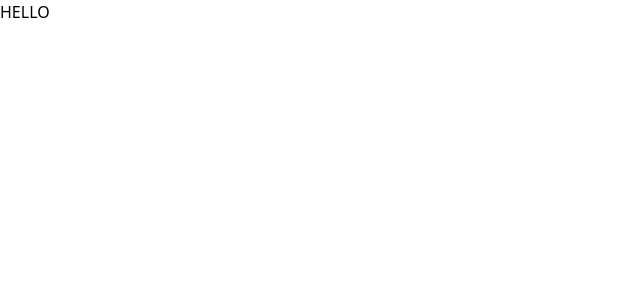
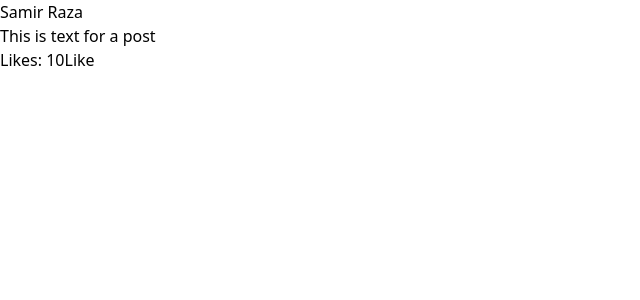
Before and after one commit to EpicAppCorp/EpicApp, a Next.js app: page / in a window 1280 px wide. Shown: the top 300 px of the page, without its empty margins (0-640 px from the left). Built offline with nearby package versions, Linux system fonts and the light colour scheme.

Commit message:
Added some directories for a few components to go and started the Stream

```diff
--- a/package.json
+++ b/package.json
@@ -11,7 +11,7 @@
   "dependencies": {
     "eslint": "8.33.0",
     "eslint-config-next": "13.1.6",
-    "next": "13.1.6",
+    "next": "^13.1.6",
     "react": "18.2.0",
     "react-dom": "18.2.0"
   },
--- /dev/null
+++ b/pages/Stream/LikeButton/index.jsx
@@ -0,0 +1,12 @@
+import { useState } from "react";
+
+const LikeButton = () => {
+
+    return (
+      <button className="like-button">
+        Like
+      </button>
+    );
+  };
+
+  export default LikeButton;
--- /dev/null
+++ b/pages/Stream/LikeButton/styles/LikeButton.css
@@ -0,0 +1,3 @@
+.like-button {
+    padding: 10px;
+}
--- /dev/null
+++ b/pages/Stream/index.jsx
@@ -0,0 +1,16 @@
+import LikeButton from "./LikeButton";
+
+const Stream = ({inbox}) => (
+    inbox.map((post) =>
+        <div key={post.id}>
+            <div className="post-author">{post.author}</div>
+            <div className="post-text">{post.text}</div>
+            <div className="post-likes">
+                Likes: {post.likes}
+                <LikeButton/>
+            </div>
+        </div>
+    )
+)
+
+export default Stream;
--- a/pages/index.js
+++ b/pages/index.js
@@ -1,6 +1,27 @@
 import Head from "next/head";
+import Stream from "./Stream"
 
 export default function Home() {
+  const inbox = [
+    {
+      id: 123,
+      author: "Samir Raza",
+      privacy: "public",
+      type: "text",
+      text: "This is text for a post",
+      likes: 10,
+      comments: [
+        {
+          commenterId: 12,
+          commentText: "This is a comment"
+        },
+        {
+          commenterId: 21,
+          commentText: "This is another comment"
+        }
+      ]
+    }
+  ]
   return (
     <>
       <Head>
@@ -9,7 +30,9 @@ export default function Home() {
         <meta name="viewport" content="width=device-width, initial-scale=1" />
         <link rel="icon" href="/favicon.ico" />
       </Head>
-      <main className="container mx-auto text-6xl font-bold">HELLO</main>
+      <main className="container mx-auto">
+        <Stream className="stream" inbox={inbox}/>
+      </main>
     </>
   );
 }
```
Also changed, not shown: pages/Profile/index.jsx (added, +7 -0 lines), pages/Signup/index.jsx (added, +7 -0 lines), 2 other files (tests, documents, lock files or other folders).
